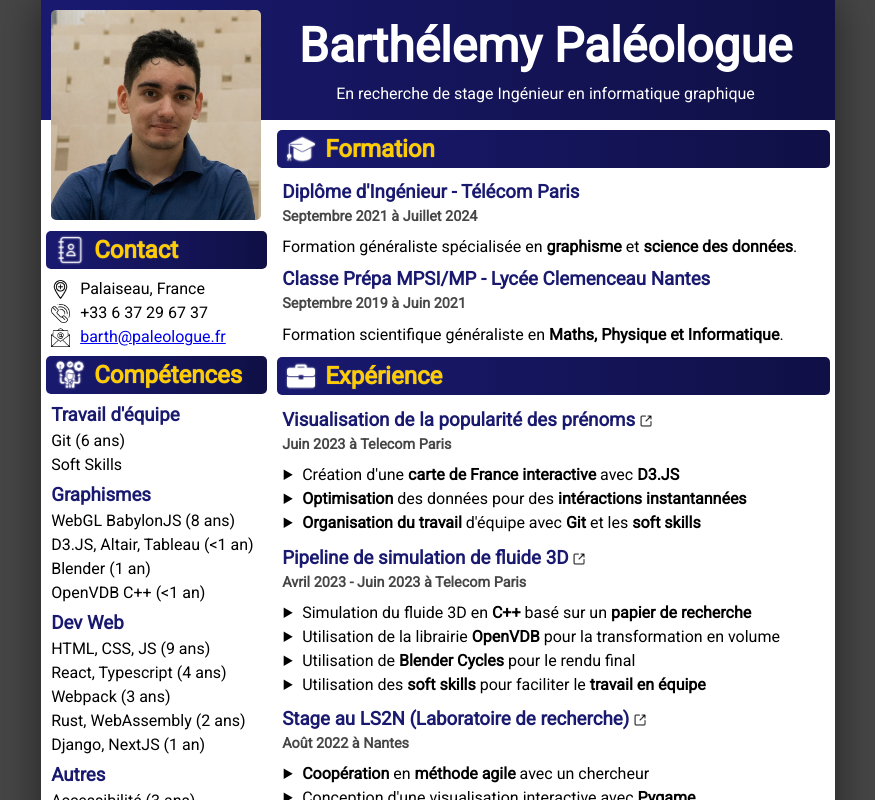
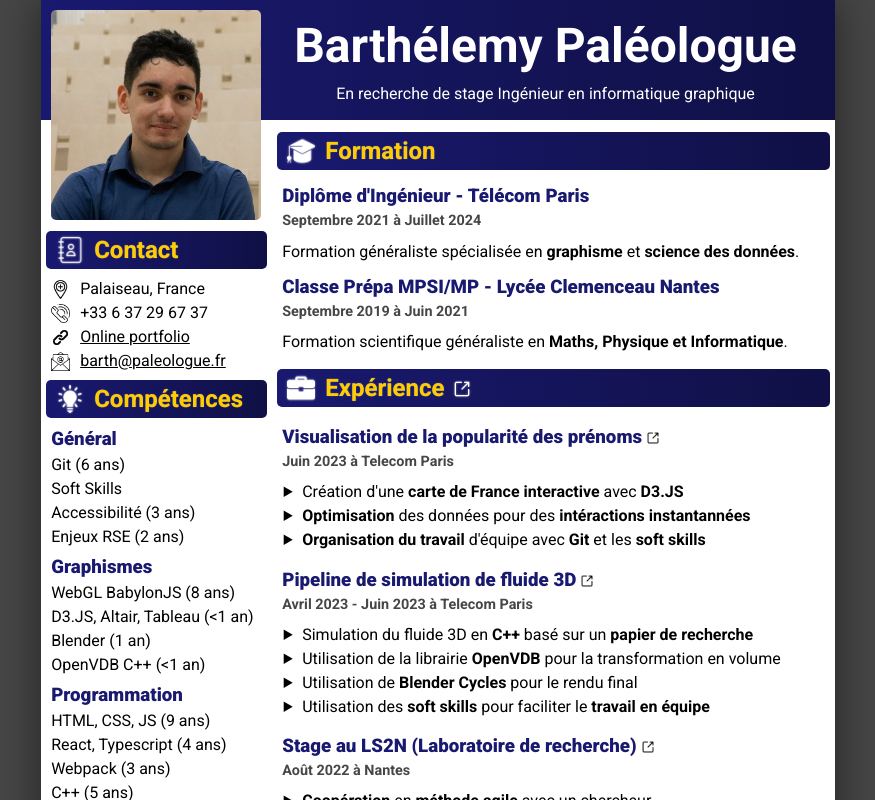
Before and after one commit to BarthPaleologue/resume, a Next.js app: page / in a window 1280 px wide. Shown: the top 800 px of the page, without its empty margins (202-1077 px from the left). Built offline with nearby package versions, Linux system fonts and the light colour scheme.

Commit message:
Better icons + better font + better skills

```diff
--- a/src/app/accessLinkIcon.tsx
+++ b/src/app/accessLinkIcon.tsx
@@ -1,11 +1,13 @@
 export interface AccessLinkIconProps {
     url: string;
+    inverted?: boolean;
 }
 
-export const AccessLinkIcon = ({ url }: AccessLinkIconProps) => {
+export const AccessLinkIcon = ({ url, inverted }: AccessLinkIconProps) => {
+    const className = 'icon access-icon' + (inverted ? ' inverted' : '');
     return (
         <a target="_blank" href={url} referrerPolicy="no-referrer">
-            <span className="icon access-icon"></span>
+            <span className={className}></span>
         </a>
     )
 }
--- a/src/app/experiences.ts
+++ b/src/app/experiences.ts
@@ -51,7 +51,7 @@ export const experiences: Experience[] = [
         what: [
             "<b>Coopération</b> en <b>méthode agile</b> avec un chercheur",
             "Conception d&apos;une visualisation interactive avec <b>Pygame</b>",
-            "Création d&apos;une <b>représentation innovante</b> pour les structure de treillis"
+            //"Création d&apos;une <b>représentation innovante</b> pour les structure de treillis"
         ],
         enabled: true
     },
@@ -62,8 +62,8 @@ export const experiences: Experience[] = [
         what: [
             "Utilisation de <b>Rust</b> et <b>WASM</b> pour des performances maximales",
             "Conception d'effets visuels en <b>GLSL</b> (atmosphère, nuages...)",
-            "Modélisation d&apos;objets sur <b>Blender</b>",
-            "Organisation d&apos;un projet très vaste sur le schéma <b>MVC</b>"
+            "Modélisation d'objets sur <b>Blender</b>",
+            //"Organisation d'un projet très vaste sur le schéma <b>MVC</b>"
         ],
         enabled: true
     },
--- a/src/app/page.tsx
+++ b/src/app/page.tsx
@@ -1,3 +1,4 @@
+import { AccessLinkIcon } from './accessLinkIcon';
 import { Experience, ExperienceContainer } from './experienceContainer';
 import { experiences } from './experiences';
 import { FormationContainer } from './formationContainer';
@@ -16,7 +17,7 @@ export default function Home() {
             {formations.map((formation) => (<FormationContainer key={formation.title} formation={formation} />))}
           </section>
           <section>
-            <h2><span className="icon experience-icon inverted"></span>Expérience</h2>
+            <h2><span className="icon experience-icon inverted"></span>Expérience <AccessLinkIcon inverted url='https://barth.paleologue.fr' /></h2>
             {experiences.map((experience: Experience) => (<ExperienceContainer key={experience.title} experience={experience} />))}
           </section>
         </div>
@@ -26,31 +27,35 @@ export default function Home() {
             <div>
               <p><span className="icon location-icon"></span>Palaiseau, France</p>
               <p><span className="icon phone-icon"></span>+33 6 37 29 67 37</p>
+              <p><span className="icon portfolio-icon"></span><a href="https://barth.paleologue.fr" target="_blank">Online portfolio</a></p>
               <p><span className="icon email-icon"></span><a href="mailto:barth@paleologue.fr">barth@paleologue.fr</a></p>
             </div>
           </section>
           <section>
             <h2><span className="icon skill-icon inverted"></span>Compétences</h2>
             <div>
-              <h3>Travail d&apos;équipe</h3>
-              <p>Git <span className="yearsOfExperience">(6 ans)</span></p>
+              <h3>Général</h3>
+              <p>Git (6 ans)</p>
               <p>Soft Skills</p>
+              <p>Accessibilité (3 ans)</p>
+              <p>Enjeux RSE (2 ans)</p>
             </div>
             <div>
               <h3>Graphismes</h3>
               <p>WebGL BabylonJS (8 ans)</p>
               <p>D3.JS, Altair, Tableau (&lt;1 an)</p>
               <p>Blender (1 an)</p>
-              <p hidden>Seaborn (1 an)</p>
               <p>OpenVDB C++ (&lt;1 an)</p>
             </div>
             <div>
-              <h3>Dev Web</h3>
+              <h3>Programmation</h3>
               <p>HTML, CSS, JS (9 ans)</p>
               <p>React, Typescript (4 ans)</p>
               <p>Webpack (3 ans)</p>
+              <p>C++ (5 ans)</p>
               <p>Rust, WebAssembly (2 ans)</p>
-              <p>Django, NextJS (1 an)</p>
+              <p>Java, Kotlin (2 ans)</p>
+              <p hidden>Django, NextJS (1 an)</p>
             </div>
             <div hidden>
               <h3>Machine Learning</h3>
@@ -66,14 +71,6 @@ export default function Home() {
             <div hidden>
               <h3>Mobile</h3>
               <p>Android Kotlin (1 an)</p>
-            </div>
-            <div>
-              <h3>Autres</h3>
-              <p>Accessibilité (3 ans)</p>
-              <p>Enjeux RSE (2 ans)</p>
-              <p>Java (2 ans), Kotlin (&lt;1an)</p>
-              <p hidden>SQL (2 ans)</p>
-              <p hidden>OCAML (1 an)</p>
             </div>
           </section>
           <section>
--- a/src/app/styles/App.scss
+++ b/src/app/styles/App.scss
@@ -16,6 +16,10 @@ body {
   //padding: 15px;
   background: white;
   box-shadow: 0 0 40px rgba(0, 0, 0, 0.5);
+
+  a {
+    color: inherit;
+  }
 }
 
 body h2 {
@@ -25,6 +29,7 @@ body h2 {
 body h3 {
   font-family: $default-font;
   margin-block-end: 0.3em;
+  font-weight: 900;
 }
 
 body h4 {
@@ -155,6 +160,10 @@ section {
     border-radius: $border-radius;
     padding: 5px 10px;
     text-shadow: 0 0 1px rgba(255, 255, 255, 0.5);
+
+    a {
+      height: 16px;
+    }
   }
 
   &>div {
@@ -239,6 +248,10 @@ p > .icon {
     background-image: url(/resume/static/phone.png);
   }
 
+  &.portfolio-icon {
+    background-image: url(/resume/static/portfolio.png);
+  }
+
   &.email-icon {
     background-image: url(/resume/static/email.png);
   }
--- a/src/app/styles/variables.scss
+++ b/src/app/styles/variables.scss
@@ -1,4 +1,4 @@
-@import url('https://fonts.googleapis.com/css2?family=Roboto&display=swap');
+@import url('https://fonts.googleapis.com/css2?family=Roboto:wght@400;700;900&display=swap');
 
 $default-font: 'Roboto', sans-serif;
 
```
Also changed, not shown: public/static/competence.png, public/static/portfolio.png (added).
